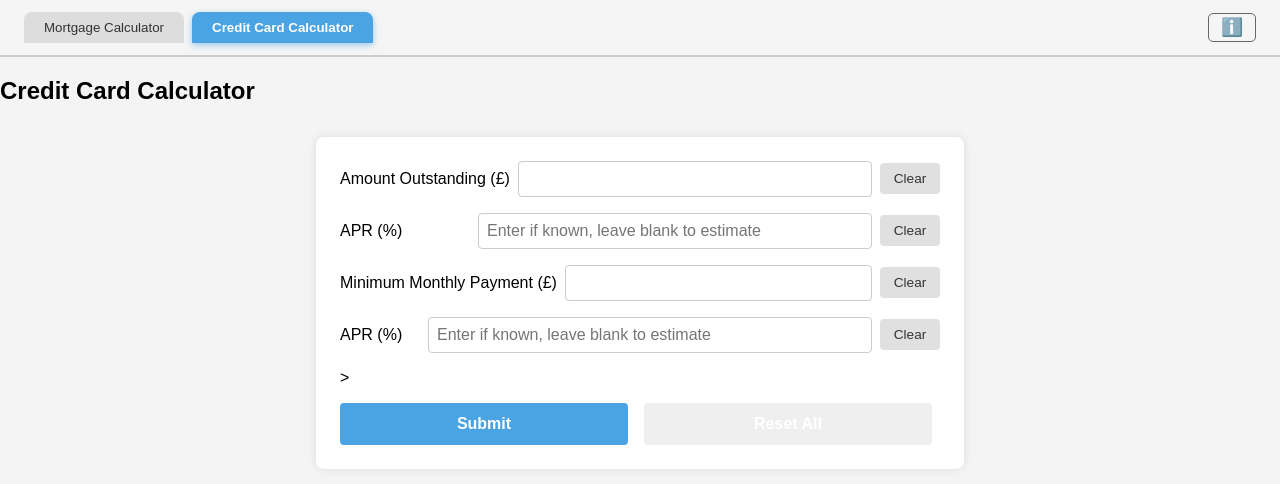
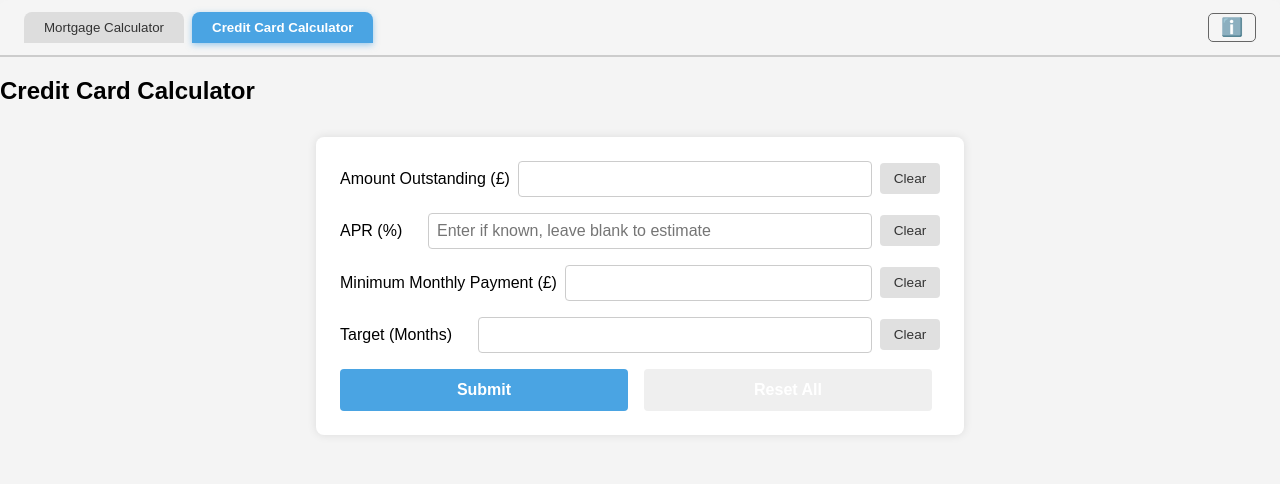
Before and after one commit to Ampdrew06/Mortgage-Calculator, a React (Create React App) app: page /ccc in a window 1280 px wide. Shown: the top 484 px of the page. Built offline with nearby package versions, Linux system fonts and the light colour scheme.

Commit message:
Update CCC.jsx

```diff
--- a/src/CCC.jsx
+++ b/src/CCC.jsx
@@ -59,7 +59,7 @@ const CreditCardCalculator = () => {
 
   const estimateAPR = (principal, payment) => {
     let low = 0;
-    let high = 0.5 / 12; // monthly rate max ~4.17% (50% APR)
+    let high = 0.5 / 12; // max monthly rate ~4.17% (50% APR)
     let mid = 0;
     const maxIterations = 50;
     const tolerance = 0.01;
@@ -67,11 +67,6 @@ const CreditCardCalculator = () => {
     for (let i = 0; i < maxIterations; i++) {
       mid = (low + high) / 2;
       const simulation = simulatePayoff(principal, mid, payment);
-
-      console.log(
-        `Iteration ${i + 1}: APR guess ${(mid * 12 * 100).toFixed(2)}%, canPayOff=${simulation.canPayOff}, ` +
-          `months=${simulation.months || 'N/A'}, remaining=${simulation.remaining?.toFixed(4) || 'N/A'}`
-      );
 
       if (!simulation.canPayOff) {
         high = mid;
@@ -196,7 +191,7 @@ const CreditCardCalculator = () => {
             </button>
           </div>
 
-          <div className="input-row">
+          <div className="input-row apr-row">
             <label htmlFor="apr-input">APR (%)</label>
             <input
               id="apr-input"
@@ -241,31 +236,25 @@ const CreditCardCalculator = () => {
             </button>
           </div>
 
-          <div className="input-row apr-row">
-  <label htmlFor="apr-input">APR (%)</label>
+          <div className="input-row">
+            <label htmlFor="target-months-input">Target (Months)</label>
             <input
-    id="apr-input"
-    name="apr"
+              id="target-months-input"
+              name="targetMonths"
               type="text"
               inputMode="decimal"
-    placeholder="Enter if known, leave blank to estimate"
               autoComplete="off"
               autoCorrect="off"
               spellCheck="false"
               aria-autocomplete="none"
               aria-haspopup="false"
-    value={apr}
-    onChange={(e) => {
-      setApr(e.target.value);
-      setAprEstimated(false);
-      setPaymentCalculatedFromAPR(false);
-    }}
+              value={targetMonths}
+              onChange={(e) => setTargetMonths(e.target.value)}
             />
-  <button type="button" className="clear-btn" onClick={() => setApr('')}>
+            <button type="button" className="clear-btn" onClick={() => setTargetMonths('')}>
               Clear
             </button>
           </div>
->
 
           <div className="button-row" style={{ display: 'flex', gap: '0.5rem' }}>
             <button className="submit-btn ccc" type="submit" style={{ flex: 1 }}>
```
Lines whose indentation alone changed are shown as unchanged.
